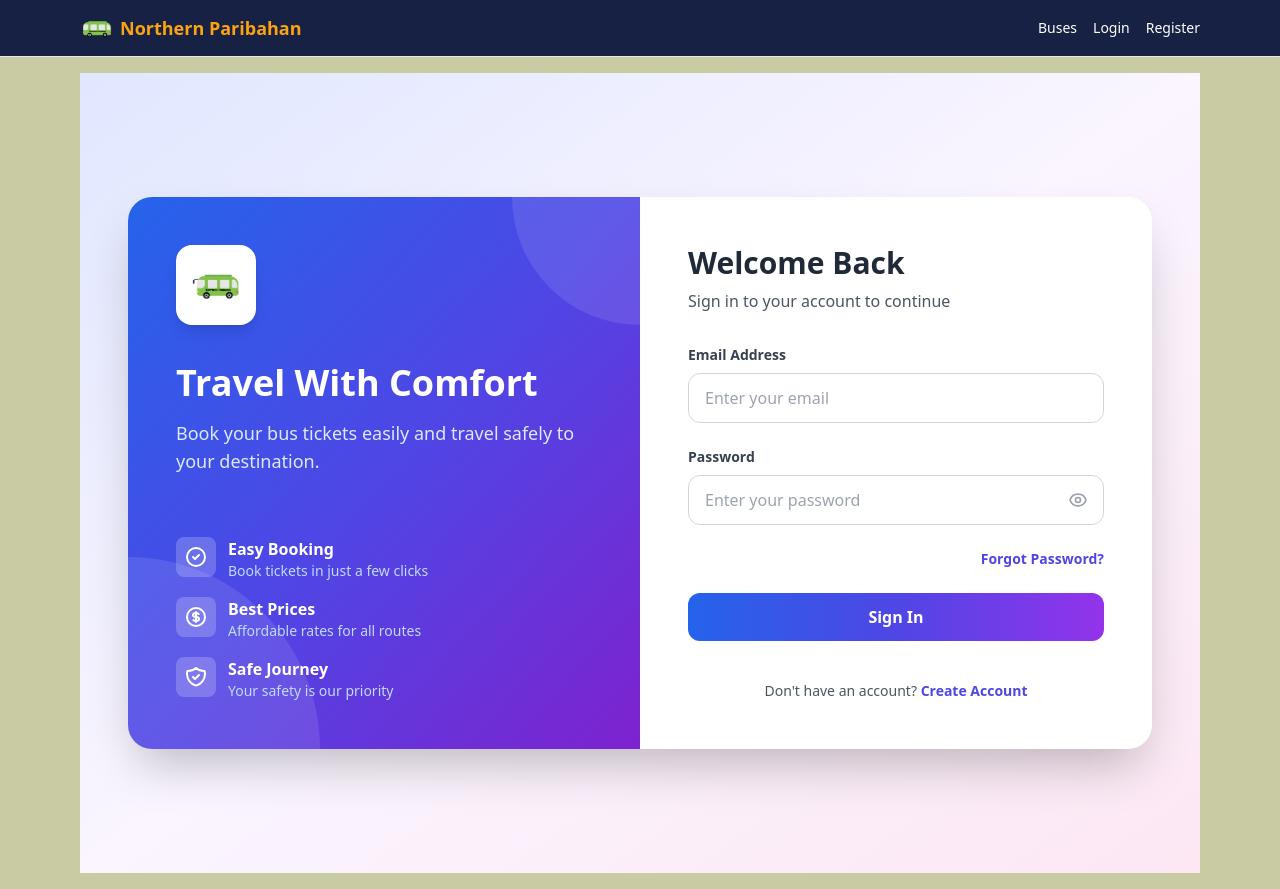
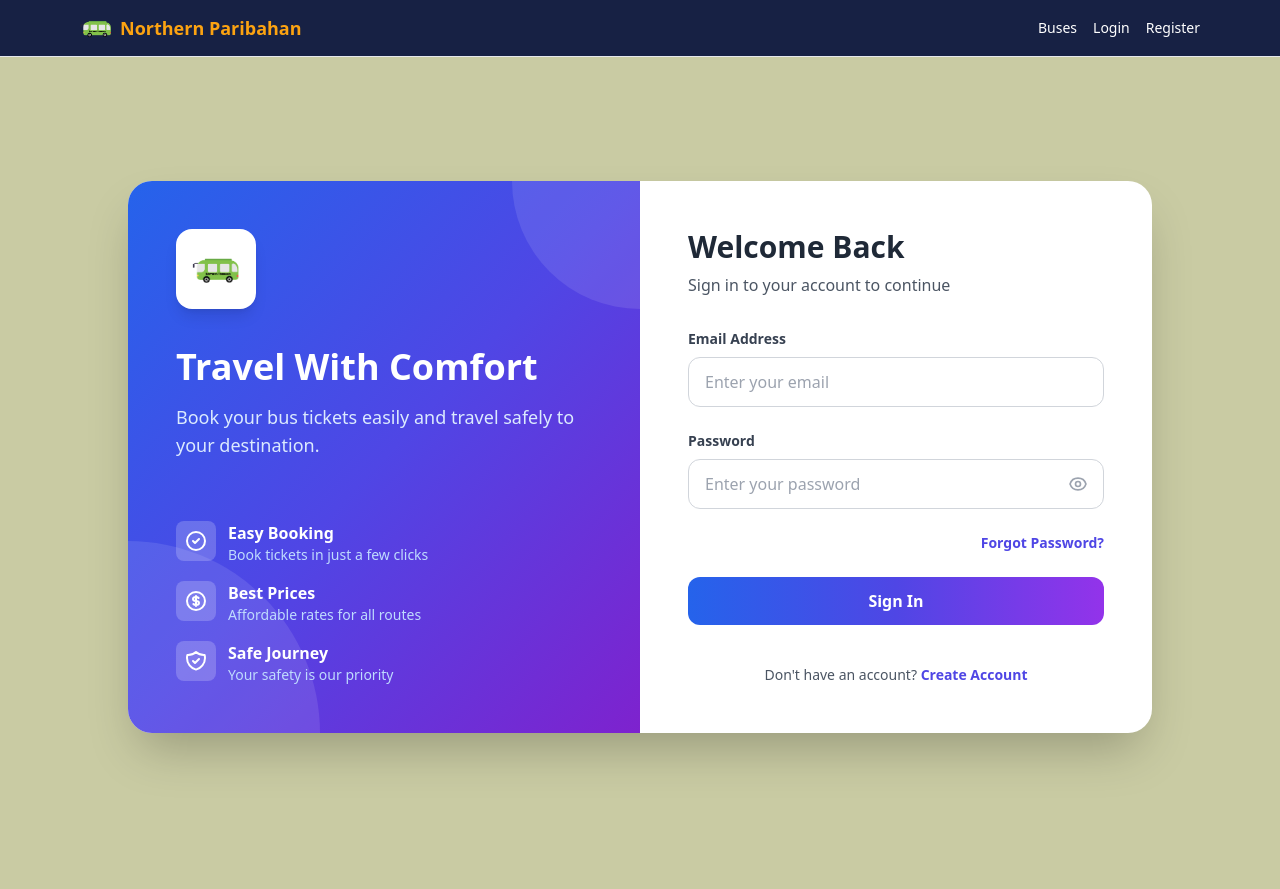
Before and after one commit to uzicodes/Northern-Paribahan, a Next.js app in the folder frontend/: page /login in a window 1280 px wide. After the commit the page ends 857 px from the top, so only its background shows below. Built offline with nearby package versions, Linux system fonts and the light colour scheme.

Commit message:
changed the color of the page to fix contianer issue in layout

```diff
--- a/frontend/app/layout.tsx
+++ b/frontend/app/layout.tsx
@@ -18,7 +18,7 @@ export default function RootLayout({ children }: { children: ReactNode }) {
         <link rel="manifest" href="/site.webmanifest" />
         <link rel="icon" href="/favicon.ico" />
       </head>
-  <body className="min-h-screen" style={{ backgroundColor: '#C9CBA3', color: '#1a202c' }}>
+  <body className="min-h-screen" style={{ backgroundColor: '#C9CBA3' }}>
   <header className="border-b" style={{ backgroundColor: '#172144' }}>
           <div className="max-w-6xl mx-auto px-4 py-3 flex items-center justify-between" style={{ color: '#F1F604' }}>
             <Link href="/" className="font-semibold text-lg flex items-center gap-2">
@@ -28,7 +28,7 @@ export default function RootLayout({ children }: { children: ReactNode }) {
             <div style={{ color: '#F1F604' }}><NavbarClient /></div>
           </div>
         </header>
-        <main className="max-w-6xl mx-auto p-4">{children}</main>
+        <main>{children}</main>
 
       </body>
     </html>
--- a/frontend/app/login/page.tsx
+++ b/frontend/app/login/page.tsx
@@ -12,7 +12,7 @@ export default function LoginPage() {
   };
 
   return (
-    <div className="min-h-screen bg-gradient-to-br from-indigo-100 via-purple-50 to-pink-100 flex items-center justify-center p-4">
+    <div className="min-h-screen flex items-center justify-center p-4" style={{ backgroundColor: '#C9CBA3' }}>
       {/* Main Container */}
       <div className="w-full max-w-5xl flex rounded-3xl shadow-2xl overflow-hidden bg-white h-auto">
 
```
